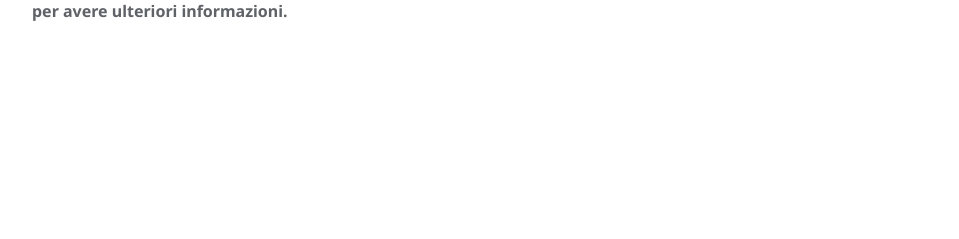
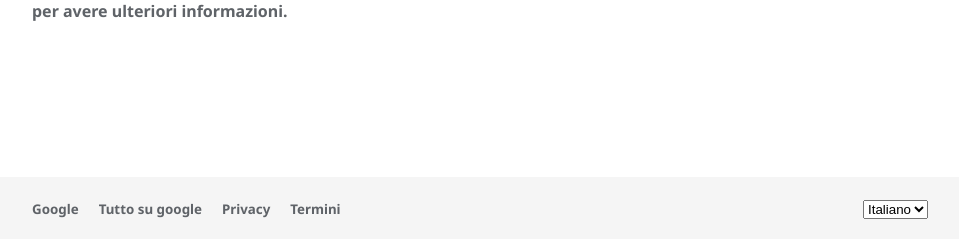
Before and after one commit to CristianGardosi/php-google-faq, a PHP site: page / in a window 1280 px wide. Shown: the part 2185-2424 px from the top of the page, without its empty margins (160-1119 px from the left). Before the commit the page ends 2206 px from the top, so only its background shows below. Run offline with PHP 8.4, Linux system fonts and the light colour scheme.

Commit message:
FOOTER OK

```diff
--- a/dist/css/style.css
+++ b/dist/css/style.css
@@ -106,3 +106,30 @@ body {
   color: #5f6368;
   line-height: 2rem;
 }
+
+.footer {
+  background-color: #f5f5f5;
+}
+
+.footer .footer-container {
+  display: flex;
+  justify-content: space-between;
+  align-items: center;
+  width: 70vw;
+  margin: 0 auto;
+}
+
+.footer .footer-links-list {
+  display: flex;
+  padding: 20px 0;
+}
+
+.footer .footer-links-list .footer-links-item {
+  list-style: none;
+  padding-right: 20px;
+}
+
+.footer .footer-links-list .footer-links-item .footer-link {
+  color: #5f6368;
+  text-decoration: none;
+}
--- a/index.php
+++ b/index.php
@@ -99,8 +99,40 @@
 
     </main>
 
-    <footer class="header">
-
+    <footer class="footer">
+        <div class="footer-container">
+            <div class="footer-links">
+                <ul class="footer-links-list">
+                    <li class="footer-links-item">
+                        <a class="footer-link" href="#">
+                            <small>Google</small>
+                        </a>
+                    </li>
+                    <li class="footer-links-item">
+                        <a class="footer-link" href="#">
+                            <small>Tutto su google</small>
+                        </a>
+                    </li>
+                    <li class="footer-links-item">
+                        <a class="footer-link" href="#">
+                            <small>Privacy</small>
+                        </a>
+                    </li>
+                    <li class="footer-links-item">
+                        <a class="footer-link" href="#">
+                            <small>Termini</small>
+                        </a>
+                    </li>
+                </ul>
+            </div>
+            <div class="footer-language">
+                <select name="language" id="language">
+                    <option value="ita">
+                        Italiano
+                    </option>
+                </select>
+            </div>
+        </div>
     </footer>
 
 
--- /dev/null
+++ b/src/scss/partials/_footer.scss
@@ -0,0 +1,25 @@
+.footer {
+    background-color: #f5f5f5;
+
+    .footer-container {
+        @include flexRow('space-between');
+    width: 70vw;
+    margin: 0 auto;
+    }
+
+    .footer-links-list {
+        display: flex;
+        padding: 20px 0;
+
+        .footer-links-item {
+            list-style: none;
+            padding-right: 20px;
+
+            .footer-link {
+                color: $navlinks;
+                text-decoration: none;
+            }
+        }
+    }
+
+}
--- a/src/scss/style.scss
+++ b/src/scss/style.scss
@@ -14,3 +14,6 @@
 
 // !MAIN
 @import "partials/main.scss";
+
+// !FOOTER
+@import "partials/footer.scss";
```
